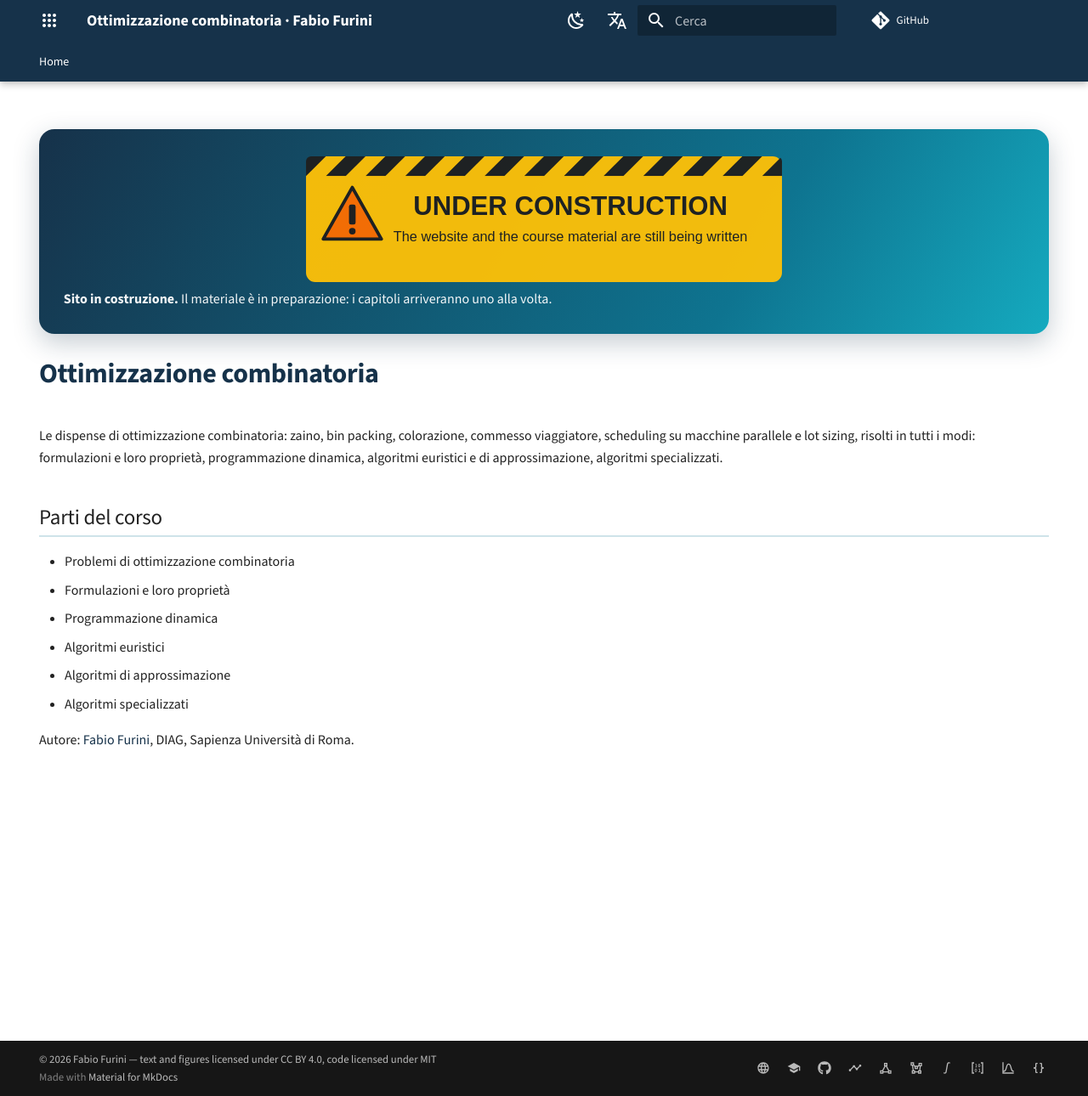
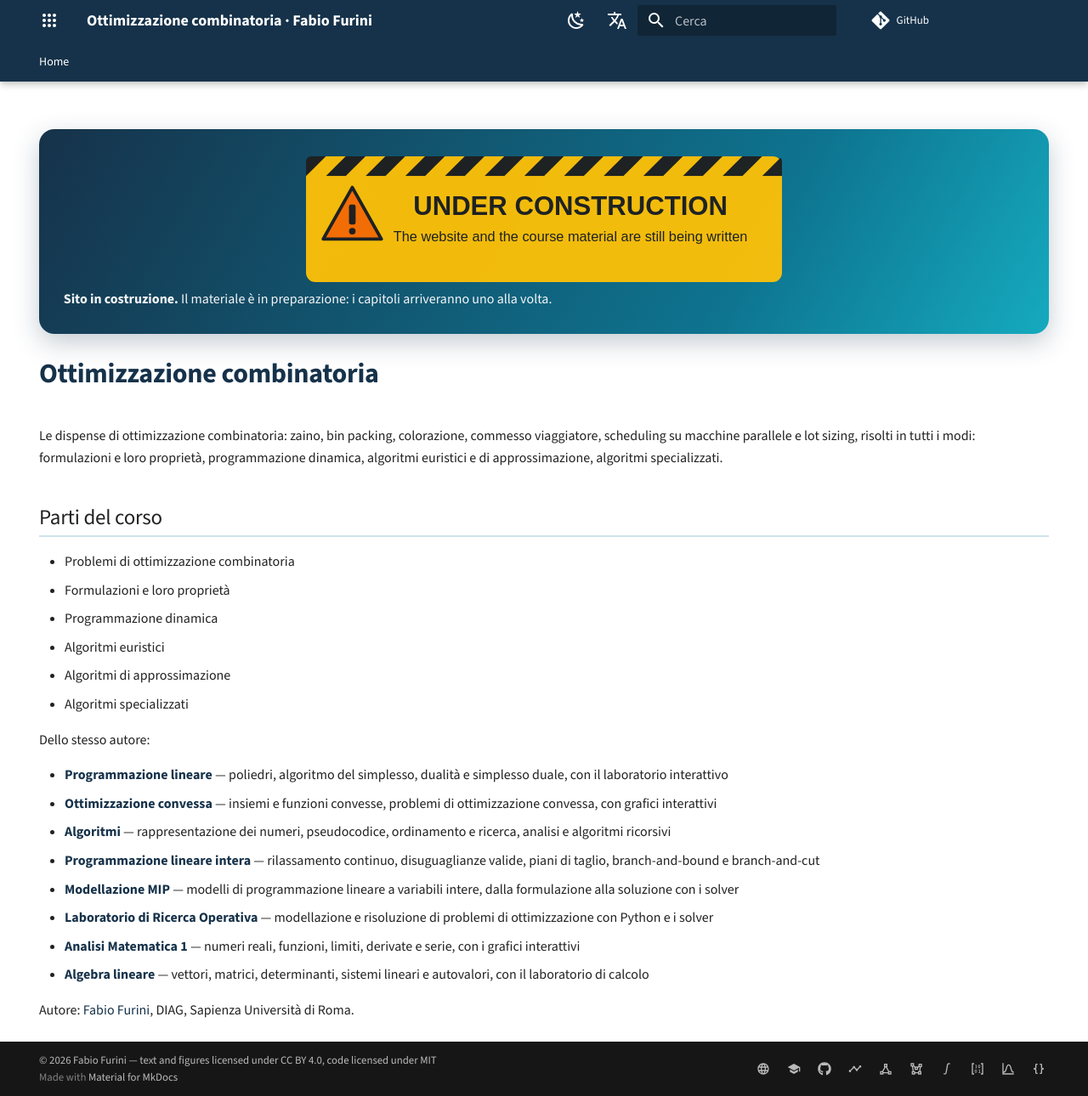
Before and after one commit to fabiofurini/ottimizzazione-combinatoria, an MkDocs documentation site: the page built from docs/index.md, in a window 1280 px wide and 1290 px high. Shown: the whole window at 85% size. Built offline with MkDocs 1.6.1 and Material for MkDocs 9.7.7, drawn with Linux system fonts in a browser that asks for light colours; comment, search, counter and statistics services are not loaded.

Commit message:
Home: elenco «Dello stesso autore» completo e identico nei nove moduli
Co-Authored-By: Claude Opus 5.5 <noreply@anthropic.com>

```diff
--- a/docs/index.md
+++ b/docs/index.md
@@ -26,4 +26,15 @@ Le dispense di ottimizzazione combinatoria: zaino, bin packing, colorazione, com
 - Algoritmi di approssimazione
 - Algoritmi specializzati
 
+Dello stesso autore:
+
+- **[Programmazione lineare](https://fabiofurini.github.io/programmazione-lineare/)** — poliedri, algoritmo del simplesso, dualità e simplesso duale, con il laboratorio interattivo
+- **[Ottimizzazione convessa](https://fabiofurini.github.io/ottimizzazione-convessa/)** — insiemi e funzioni convesse, problemi di ottimizzazione convessa, con grafici interattivi
+- **[Algoritmi](https://fabiofurini.github.io/algoritmi/)** — rappresentazione dei numeri, pseudocodice, ordinamento e ricerca, analisi e algoritmi ricorsivi
+- **[Programmazione lineare intera](https://fabiofurini.github.io/programmazione-lineare-intera/)** — rilassamento continuo, disuguaglianze valide, piani di taglio, branch-and-bound e branch-and-cut
+- **[Modellazione MIP](https://fabiofurini.github.io/modellazione-mip/)** — modelli di programmazione lineare a variabili intere, dalla formulazione alla soluzione con i solver
+- **[Laboratorio di Ricerca Operativa](https://fabiofurini.github.io/laboratorio-ricerca-operativa/)** — modellazione e risoluzione di problemi di ottimizzazione con Python e i solver
+- **[Analisi Matematica 1](https://fabiofurini.github.io/analisi-matematica-1/)** — numeri reali, funzioni, limiti, derivate e serie, con i grafici interattivi
+- **[Algebra lineare](https://fabiofurini.github.io/algebra-lineare/)** — vettori, matrici, determinanti, sistemi lineari e autovalori, con il laboratorio di calcolo
+
 Autore: [Fabio Furini](https://fabiofurini.github.io/), DIAG, Sapienza Università di Roma.
--- a/mkdocs.yml
+++ b/mkdocs.yml
@@ -56,34 +56,34 @@ extra:
   social:
     - icon: material/web
       link: https://fabiofurini.github.io/
-      name: Fabio Furini — personal website
+      name: Fabio Furini — sito personale
     - icon: material/school
       link: https://www.diag.uniroma1.it/
-      name: DIAG — Sapienza University of Rome
+      name: DIAG — Sapienza Università di Roma
     - icon: fontawesome/brands/github
       link: https://github.com/fabiofurini
       name: GitHub
     - icon: material/chart-timeline-variant
-      link: https://fabiofurini.github.io/operations-research-lab/
-      name: Operations Research Lab
+      link: https://fabiofurini.github.io/laboratorio-ricerca-operativa/
+      name: Laboratorio di Ricerca Operativa
     - icon: material/vector-triangle
-      link: https://fabiofurini.github.io/linear-programming/
-      name: Linear Programming
+      link: https://fabiofurini.github.io/programmazione-lineare/
+      name: Programmazione lineare
     - icon: material/vector-polygon
-      link: https://fabiofurini.github.io/mip-modelling/
-      name: MIP Modelling
+      link: https://fabiofurini.github.io/modellazione-mip/
+      name: Modellazione MIP
     - icon: material/math-integral
-      link: https://fabiofurini.github.io/mathematical-analysis-1/
-      name: Mathematical Analysis 1
+      link: https://fabiofurini.github.io/analisi-matematica-1/
+      name: Analisi Matematica 1
     - icon: material/matrix
-      link: https://fabiofurini.github.io/linear-algebra/
-      name: Linear Algebra
+      link: https://fabiofurini.github.io/algebra-lineare/
+      name: Algebra lineare
     - icon: material/chart-bell-curve
-      link: https://fabiofurini.github.io/convex-optimization/
-      name: Convex Optimization
+      link: https://fabiofurini.github.io/ottimizzazione-convessa/
+      name: Ottimizzazione convessa
     - icon: material/code-braces
-      link: https://fabiofurini.github.io/algorithms/
-      name: Algorithms
+      link: https://fabiofurini.github.io/algoritmi/
+      name: Algoritmi
   alternate:
     - name: English
       link: https://fabiofurini.github.io/combinatorial-optimization/
```
